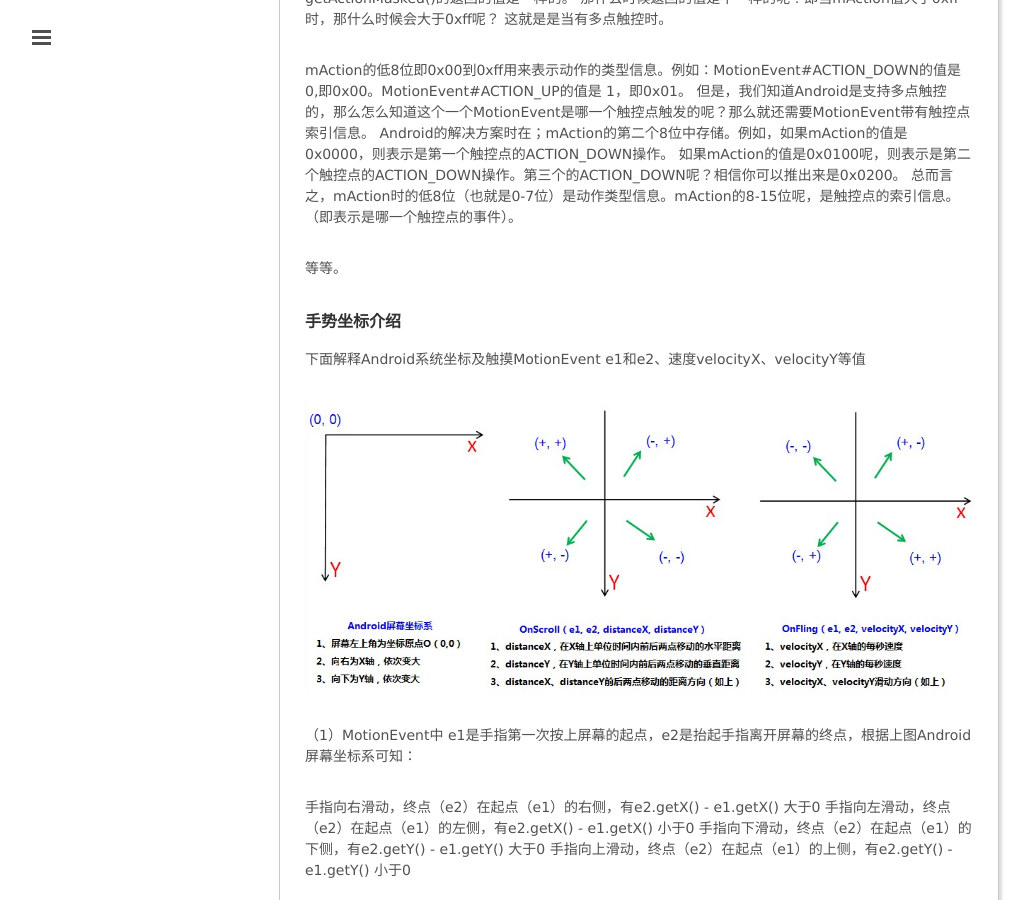
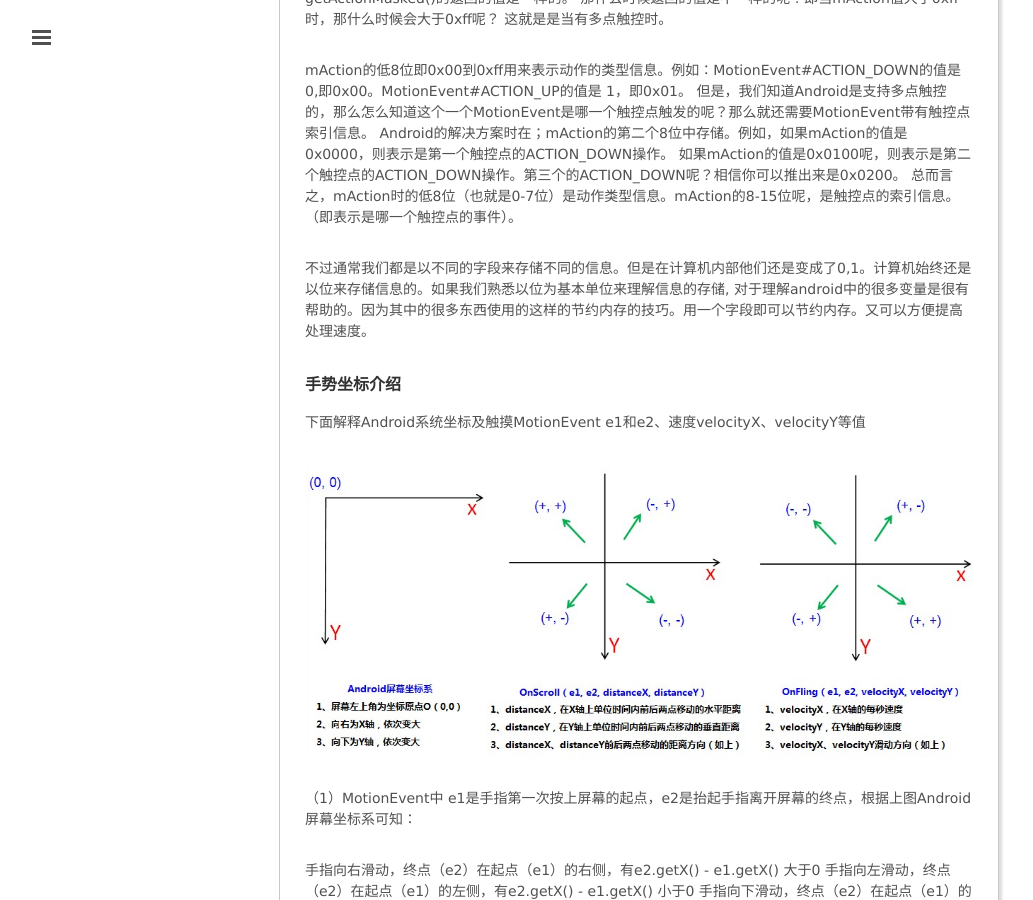
Before and after one commit to mxn21/mxn21.github.io, a Jekyll site: the page built from _posts/2015-7-21-android中的MotionEvent及其它事件处理.md, in a window 1280 px wide and 900 px high, scrolled down 1574 px. Shown: the whole window, without its empty margins (1-1034 px from the left). Built offline with Jekyll 4.4.1, drawn with Linux system fonts in a browser that asks for light colours; Markdown is read by kramdown in place of the engine named in the settings; comment, search, counter and statistics services are not loaded.

Commit message:
2132423
23432

```diff
--- a/_posts/2015-7-21-android中的MotionEvent及其它事件处理.md
+++ b/_posts/2015-7-21-android中的MotionEvent及其它事件处理.md
@@ -68,10 +68,12 @@
 如果mAction的值是0x0100呢，则表示是第二个触控点的ACTION_DOWN操作。第三个的ACTION_DOWN呢？相信你可以推出来是0x0200。
 总而言之，mAction时的低8位（也就是0-7位）是动作类型信息。mAction的8-15位呢，是触控点的索引信息。（即表示是哪一个触控点的事件）。
 
+不过通常我们都是以不同的字段来存储不同的信息。但是在计算机内部他们还是变成了0,1。计算机始终还是以位来存储信息的。如果我们熟悉以位为基本单位来理解信息的存储,
+对于理解android中的很多变量是很有帮助的。因为其中的很多东西使用的这样的节约内存的技巧。用一个字段即可以节约内存。又可以方便提高处理速度。
 
 
 
-等等。
+
 
 ### 手势坐标介绍
 
```
